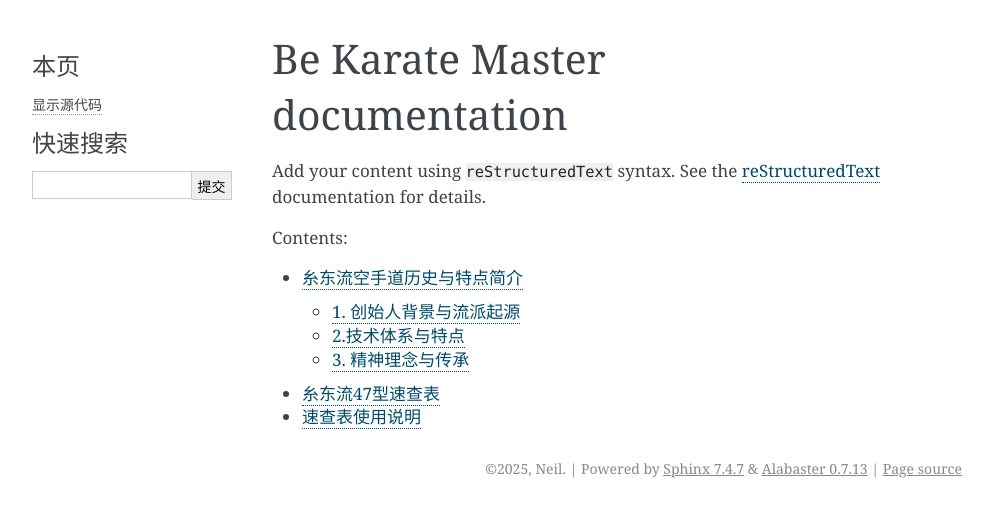
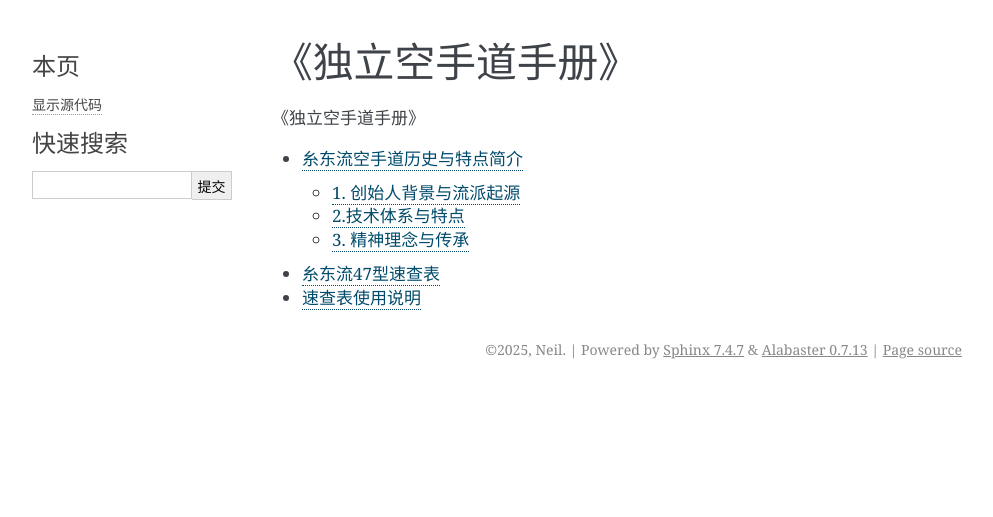
Before and after one commit to swc14968/Be-Karate-Master, a Sphinx documentation site: the page built from source/index.rst, in a window 1280 px wide. Shown: the top 517 px of the page, without its empty margins (148-1141 px from the left). Built offline with Sphinx 7.4.7, drawn with Linux system fonts in a browser that asks for light colours.

Commit message:
Update index.rst

```diff
--- a/source/index.rst
+++ b/source/index.rst
@@ -3,17 +3,12 @@
    You can adapt this file completely to your liking, but it should at least
    contain the root `toctree` directive.
 
-Be Karate Master documentation
-==============================
-
-Add your content using ``reStructuredText`` syntax. See the
-`reStructuredText <https://www.sphinx-doc.org/en/master/usage/restructuredtext/index.html>`_
-documentation for details.
-
+《独立空手道手册》
+=============
 
 .. toctree::
    :maxdepth: 2
-   :caption: Contents:
+   :caption: 《独立空手道手册》
 
    history/index
    karate/list
```
